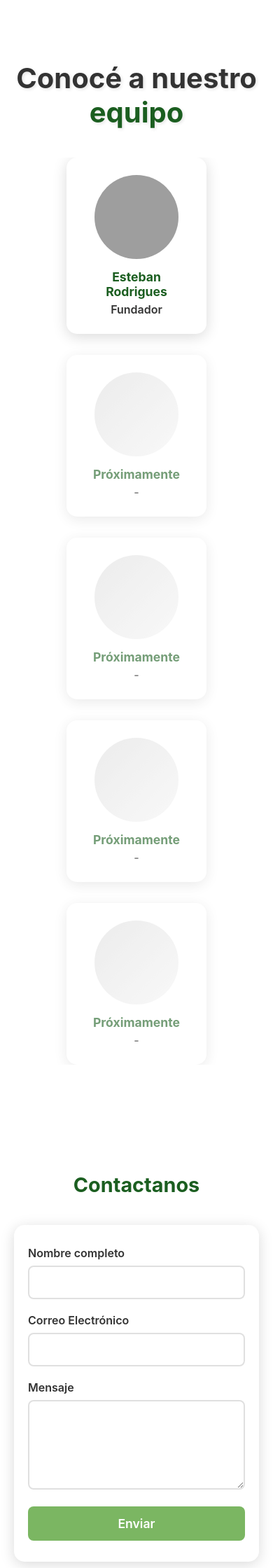
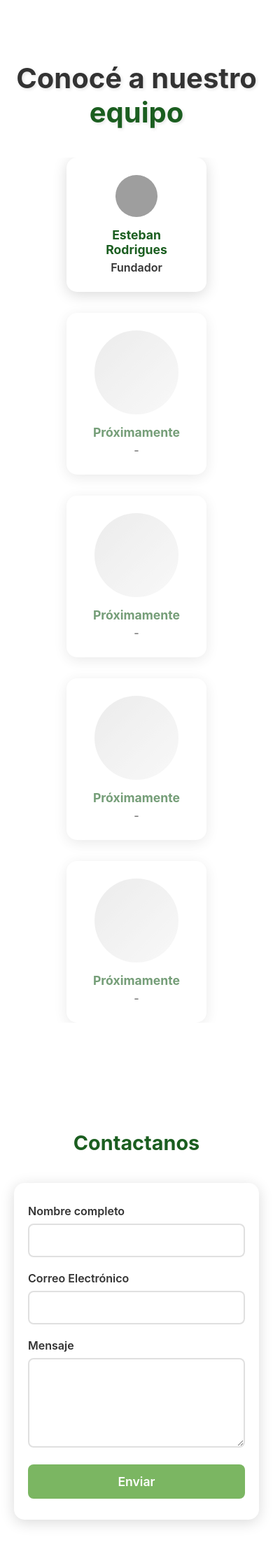
Before and after one commit to estebanrofa/feriando1, a Flask app: page / in a window 390 px wide. Shown: the part 2049-4289 px from the top of the page at 70% size. Run offline with Flask 3, Linux system fonts and the light colour scheme; grey boxes are pictures that could not be loaded.

Commit message:
Fix: forzar tamaño imagen con !important

```diff
--- a/static/lobby.css
+++ b/static/lobby.css
@@ -1012,8 +1012,10 @@ a.logo {
     }
 
     .equipo-img {
-        width: 15px;
-        height: 15px;
+        width: 60px !important;
+        height: 60px !important;
+        max-width: 60px !important;
+        max-height: 60px !important;
     }
 
     .equipo-img-placeholder {
```
